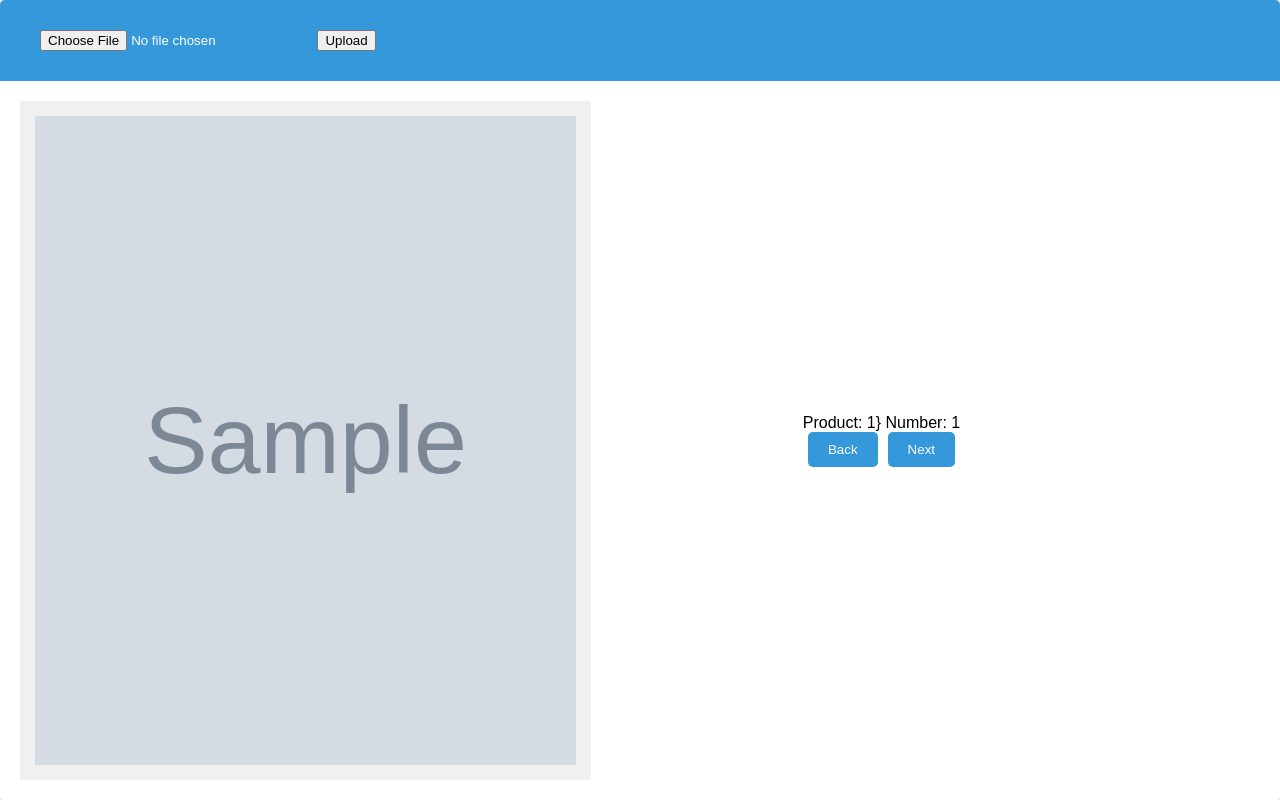
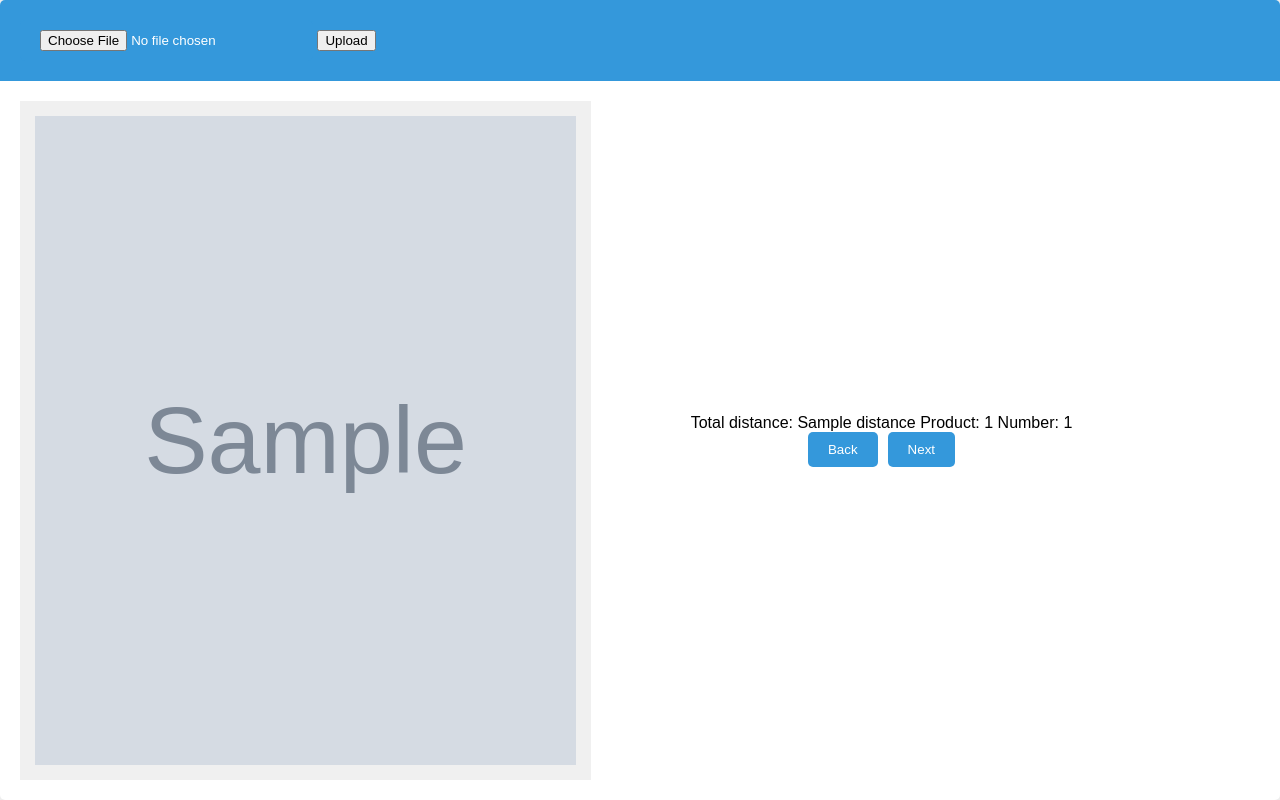
Before and after one commit to Kepins/HACK_HEROES-hackathon2024, a Flask app: template templates/index.html in a window 1280 px wide. Run offline with Flask 3, Linux system fonts and the light colour scheme; the template is opened without the code that fills it: most values are stand-ins (such as "Sample title", 1, 10 or a date in 2020); grey boxes marked "Sample" are stand-in pictures.

Commit message:
total distance

```diff
--- a/app.py
+++ b/app.py
@@ -28,7 +28,7 @@ def paths():
             stream = io.StringIO(csv_file.stream.read().decode("UTF-8"), newline="")
             csv_data = pandas.read_csv(stream, )
 
-            tour = Tour()
+            tour = Tour(distance=0.0)
             db.add(tour)
             db.commit()
 
@@ -53,6 +53,8 @@ def paths():
                 path = graph.shortest_path(start=start_node, end=end_node)
                 start_node = end_node
 
+                tour.distance += graph.path_len(path)
+
                 png_path = os.path.join("static", str(tour.id), f"{path_obj.id}.png")
                 path_drawer.draw_path(real_points=[Point(n.x, n.y) for n in path], output_image_path=png_path)
 
@@ -66,11 +68,13 @@ def paths():
 
             end_node = list(filter(lambda n: (n.x==45 and n.y==11.5), nodes))[0]
             path = graph.shortest_path(start=start_node, end=end_node)
+            tour.distance += graph.path_len(path)
 
             png_path = os.path.join("static", str(tour.id), f"{path_obj.id}.png")
             path_drawer.draw_path(real_points=[Point(n.x, n.y) for n in path], output_image_path=png_path)
             path_obj.path_to_png = f'/{png_path}'
 
+            db.add(tour)
             db.add(path_obj)
             db.commit()
 
@@ -88,7 +92,9 @@ def pathsid(id):
     products = db.query(Path.pick_up).filter(Path.tour_id == id).all()
     products_number = db.query(Path.count).filter(Path.tour_id == id).all()
 
-    return render_template('index.html', paths_files=paths_files, products=products, products_number=products_number)
+    tour = db.query(Tour).filter(Tour.id == id).first()
+
+    return render_template('index.html', paths_files=paths_files, products=products, products_number=products_number, distance=tour.distance)
 
 
 if __name__ == '__main__':
--- a/models.py
+++ b/models.py
@@ -8,6 +8,7 @@ class Tour(Base):
     __tablename__ = 'tour'
 
     id = Column(Integer, primary_key=True)
+    distance = Column(Float)
 
 
 class Path(Base):
--- a/templates/index.html
+++ b/templates/index.html
@@ -22,8 +22,10 @@
             </div>
             <div id="rightColumn">
                 <div class="info">
+                    <p1>Total distance: </p1>
+                    <p1 id="distance"> {{ distance }}</p1>
                     <p1>Product: </p1>
-                    <p1 id="product"> {{ products[0][0] }}}</p1>
+                    <p1 id="product"> {{ products[0][0] }}</p1>
                     <p1>Number: </p1>
                     <p1 id="number"> {{ products_number[0][0] }} </p1>
                 </div>
```
